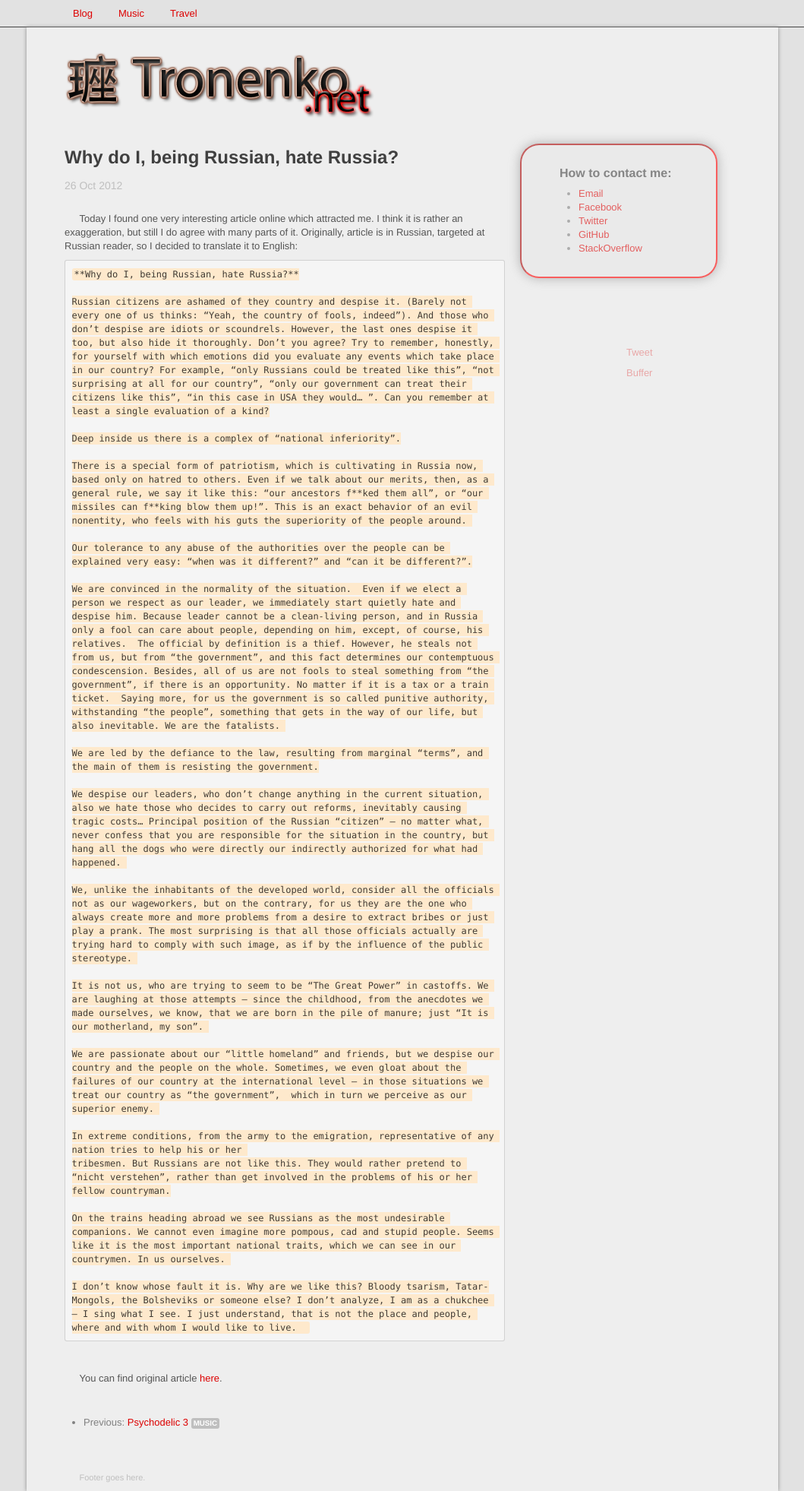
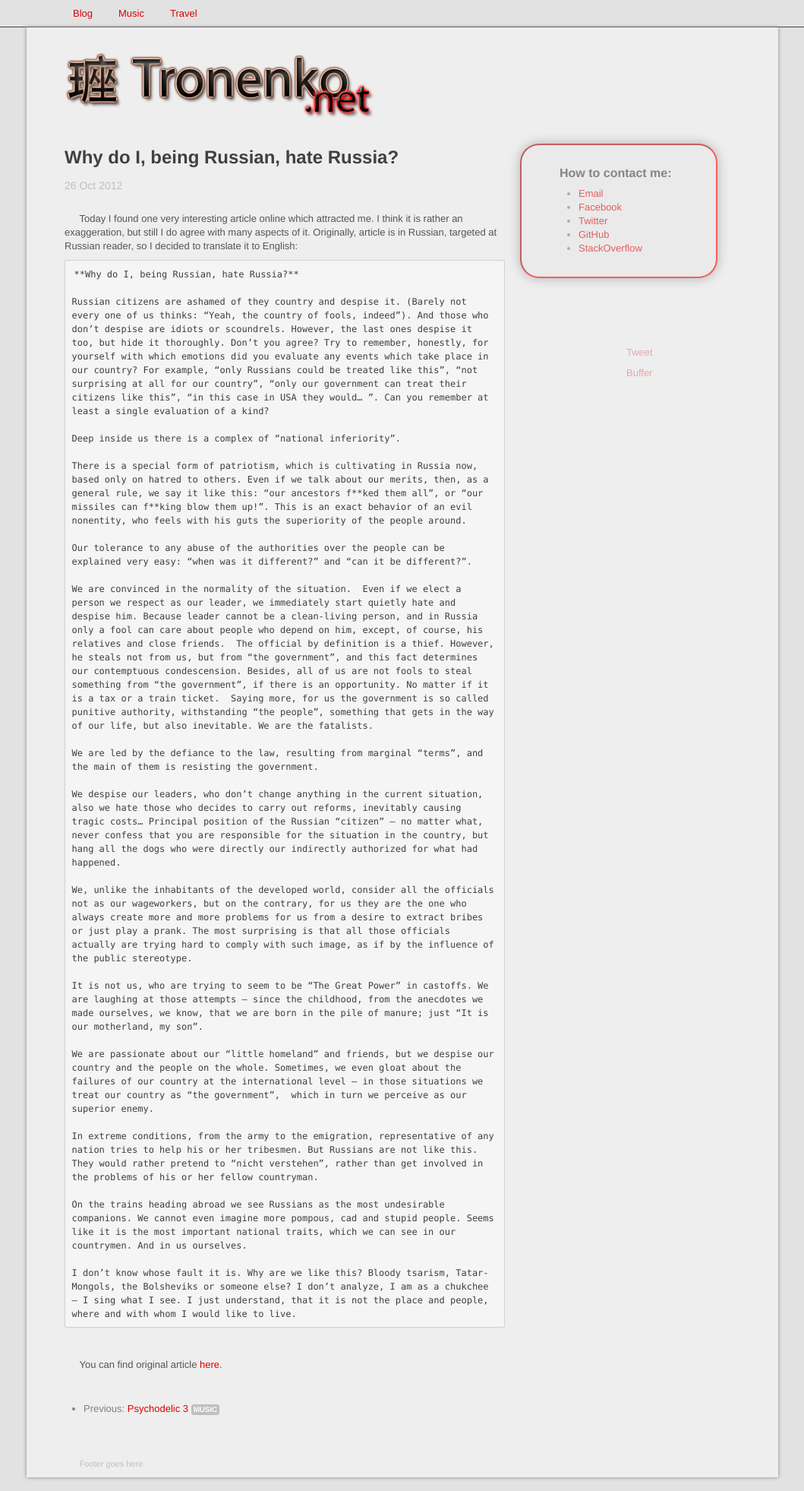
Before and after one commit to morphium/morphium.github.com, a Jekyll site: the page built from _posts/2012-10-26-why-do-i-hate-russia.markdown, in a window 1280 px wide. Shown: the whole page at 76% size, without its empty margins (110-1169 px from the left). Built offline with Jekyll 4.4.1, drawn with Linux system fonts in a browser that asks for light colours; nearby versions of some CDN libraries; comment, search, counter and statistics services are not loaded.

Commit message:
Why do I hate russia article edit 5

```diff
--- a/_posts/2012-10-26-why-do-i-hate-russia.markdown
+++ b/_posts/2012-10-26-why-do-i-hate-russia.markdown
@@ -3,12 +3,12 @@
 title: Why do I, being Russian, hate Russia?
 ---
 
-Today I found one very interesting article online which attracted me. I think it is rather an exaggeration, but still I do agree with many parts of it.
+Today I found one very interesting article online which attracted me. I think it is rather an exaggeration, but still I do agree with many aspects of it.
 Originally, article is in Russian, targeted at Russian reader, so I decided to translate it to English:
 
 	**Why do I, being Russian, hate Russia?**
 
-	Russian citizens are ashamed of they country and despise it. (Barely not every one of us thinks: “Yeah, the country of fools, indeed”). And those who don’t despise are idiots or scoundrels. However, the last ones despise it too, but also hide it thoroughly. Don’t you agree? Try to remember, honestly, for yourself with which emotions did you evaluate any events which take place in our country? For example, “only Russians could be treated like this”, “not surprising at all for our country”, “only our government can treat their citizens like this”, “in this case in USA they would… ”. Can you remember at least a single evaluation of a kind?
+	Russian citizens are ashamed of they country and despise it. (Barely not every one of us thinks: “Yeah, the country of fools, indeed”). And those who don’t despise are idiots or scoundrels. However, the last ones despise it too, but hide it thoroughly. Don’t you agree? Try to remember, honestly, for yourself with which emotions did you evaluate any events which take place in our country? For example, “only Russians could be treated like this”, “not surprising at all for our country”, “only our government can treat their citizens like this”, “in this case in USA they would… ”. Can you remember at least a single evaluation of a kind?
 
 	Deep inside us there is a complex of “national inferiority”.
 
@@ -16,24 +16,23 @@
 
 	Our tolerance to any abuse of the authorities over the people can be explained very easy: “when was it different?” and “can it be different?”.
 
-	We are convinced in the normality of the situation.  Even if we elect a person we respect as our leader, we immediately start quietly hate and despise him. Because leader cannot be a clean-living person, and in Russia only a fool can care about people, depending on him, except, of course, his relatives.  The official by definition is a thief. However, he steals not from us, but from “the government”, and this fact determines our contemptuous condescension. Besides, all of us are not fools to steal something from “the government”, if there is an opportunity. No matter if it is a tax or a train ticket.  Saying more, for us the government is so called punitive authority, withstanding “the people”, something that gets in the way of our life, but also inevitable. We are the fatalists.
+	We are convinced in the normality of the situation.  Even if we elect a person we respect as our leader, we immediately start quietly hate and despise him. Because leader cannot be a clean-living person, and in Russia only a fool can care about people who depend on him, except, of course, his relatives and close friends.  The official by definition is a thief. However, he steals not from us, but from “the government”, and this fact determines our contemptuous condescension. Besides, all of us are not fools to steal something from “the government”, if there is an opportunity. No matter if it is a tax or a train ticket.  Saying more, for us the government is so called punitive authority, withstanding “the people”, something that gets in the way of our life, but also inevitable. We are the fatalists.
 
 	We are led by the defiance to the law, resulting from marginal “terms”, and the main of them is resisting the government.
 
 	We despise our leaders, who don’t change anything in the current situation, also we hate those who decides to carry out reforms, inevitably causing tragic costs… Principal position of the Russian “citizen” – no matter what, never confess that you are responsible for the situation in the country, but hang all the dogs who were directly our indirectly authorized for what had happened.
 
-	We, unlike the inhabitants of the developed world, consider all the officials not as our wageworkers, but on the contrary, for us they are the one who always create more and more problems from a desire to extract bribes or just play a prank. The most surprising is that all those officials actually are trying hard to comply with such image, as if by the influence of the public stereotype.
+	We, unlike the inhabitants of the developed world, consider all the officials not as our wageworkers, but on the contrary, for us they are the one who always create more and more problems for us from a desire to extract bribes or just play a prank. The most surprising is that all those officials actually are trying hard to comply with such image, as if by the influence of the public stereotype.
 
 	It is not us, who are trying to seem to be “The Great Power” in castoffs. We are laughing at those attempts – since the childhood, from the anecdotes we made ourselves, we know, that we are born in the pile of manure; just “It is our motherland, my son”.
 
 	We are passionate about our “little homeland” and friends, but we despise our country and the people on the whole. Sometimes, we even gloat about the failures of our country at the international level – in those situations we treat our country as “the government”,  which in turn we perceive as our superior enemy.
 
-	In extreme conditions, from the army to the emigration, representative of any nation tries to help his or her
-	tribesmen. But Russians are not like this. They would rather pretend to “nicht verstehen”, rather than get involved in the problems of his or her fellow countryman.
+	In extreme conditions, from the army to the emigration, representative of any nation tries to help his or her tribesmen. But Russians are not like this. They would rather pretend to “nicht verstehen”, rather than get involved in the problems of his or her fellow countryman.
 
-	On the trains heading abroad we see Russians as the most undesirable companions. We cannot even imagine more pompous, cad and stupid people. Seems like it is the most important national traits, which we can see in our countrymen. In us ourselves.
+	On the trains heading abroad we see Russians as the most undesirable companions. We cannot even imagine more pompous, cad and stupid people. Seems like it is the most important national traits, which we can see in our countrymen. And in us ourselves.
 
-	I don’t know whose fault it is. Why are we like this? Bloody tsarism, Tatar-Mongols, the Bolsheviks or someone else? I don’t analyze, I am as a chukchee – I sing what I see. I just understand, that is not the place and people, where and with whom I would like to live.
+	I don’t know whose fault it is. Why are we like this? Bloody tsarism, Tatar-Mongols, the Bolsheviks or someone else? I don’t analyze, I am as a chukchee – I sing what I see. I just understand, that it is not the place and people, where and with whom I would like to live.
 
 ---
 
--- a/css/style.css
+++ b/css/style.css
@@ -143,3 +143,7 @@
 .label{
 	cursor: default;
 }
+
+code {
+	background-color: transparent;
+}
```
